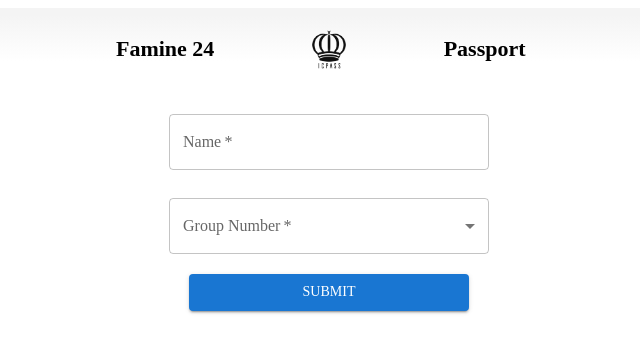
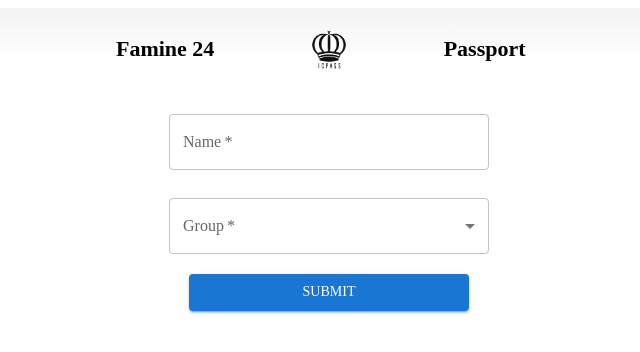
Before and after one commit to cst0313/icpass-famine-2024, a React (Create React App) app in the folder famine-lifemon/: page / in a window 1280 px wide. Shown: the top 352 px of the page, without its empty margins (311-951 px from the left). Built offline with nearby package versions, Linux system fonts and the light colour scheme; no server answers.

Commit message:
Shorten display text

```diff
--- a/famine-lifemon/src/components/NewUser.js
+++ b/famine-lifemon/src/components/NewUser.js
@@ -59,7 +59,7 @@ export default function NewUser(props) {
 
     setDoc(doc(db, "users", id), {
       name: name,
-      groupNumber: groupNumber,
+      group: group,
       food: handleRandom(foods).food,
       happiness: 5,
       money: handleRandom(moneyList).money,
@@ -72,7 +72,7 @@ export default function NewUser(props) {
     props.setId(id);
   }
 
-  const [groupNumber, setGroupNumber] = React.useState('');
+  const [group, setGroup] = React.useState('');
 
   return (
     <>
@@ -98,9 +98,9 @@ export default function NewUser(props) {
                 required
                 id="demo-simple-select"
                 size='large'
-                value={groupNumber}
-                label="Group Number"
-                onChange={e => { setGroupNumber(e.target.value) }}
+                value={group}
+                label="Group"
+                onChange={e => { setGroup(e.target.value) }}
                 sx={{width: '20em'}}
                 select
                 fullWidth
--- a/famine-lifemon/src/components/Stats.js
+++ b/famine-lifemon/src/components/Stats.js
@@ -42,12 +42,12 @@ export default function Stats(props) {
 						<Typography variant="body2" fontWeight='medium' color="#111A2D"
 							fontSize={13}
 							>
-							Group number
+							Group
 						</Typography>
 					</Grid>
 					<Grid item xs={8}>
 						<Typography variant="body2" fontWeight='bold' color="#111A2D" fontSize={14} style={{textTransform: 'uppercase'}} >
-							{loading ? "Loading..." : "Group " + snapshot.groupNumber}
+							{loading ? "Loading..." : "Group " + snapshot.group}
 						</Typography>
 					</Grid>
 					<Grid item xs={3}>
```
